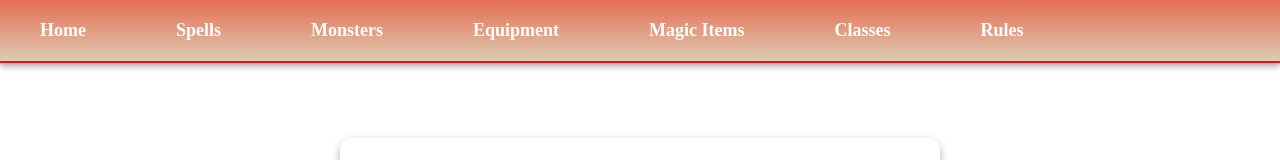
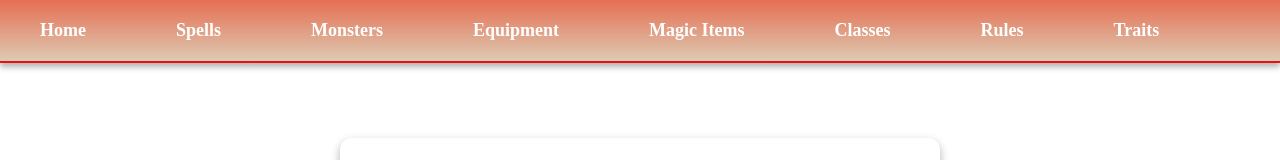
Before and after one commit to Samwell30/dnd-helper, a React (Create React App) app: page / in a window 1280 px wide. Shown: the top 160 px of the page. Built offline with nearby package versions, Linux system fonts and the light colour scheme; no server answers.

Commit message:
small changes

```diff
--- a/src/components/Nav.jsx
+++ b/src/components/Nav.jsx
@@ -12,6 +12,7 @@ const Nav = () => {
         <li className="nav__item"><Link to="/magicItems">Magic Items</Link></li>
         <li className="nav__item"><Link to="/classes">Classes</Link></li>
         <li className="nav__item"><Link to="/rules">Rules</Link></li>
+        <li className="nav__item"><Link to="/traits">Traits</Link></li>
       </ul>
     </nav>
   );
```
Lines whose indentation alone changed are shown as unchanged.
